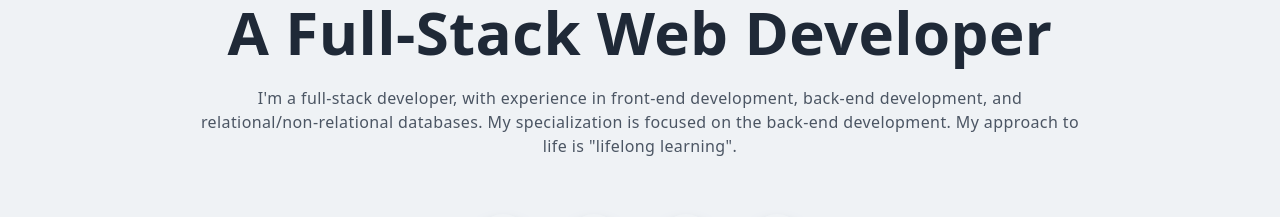
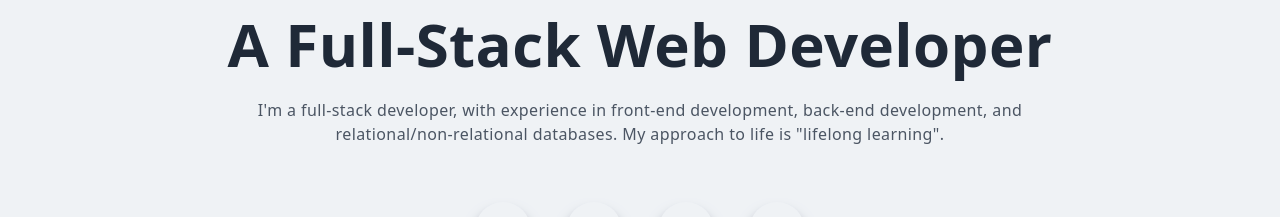
Before and after one commit to EmanuelCorreaAR/portfolio_nextjs, a Next.js app: page / in a window 1280 px wide. Shown: the part 304-521 px from the top of the page. Built offline with nearby package versions, Linux system fonts and the light colour scheme.

Commit message:
update main

```diff
--- a/components/Main.jsx
+++ b/components/Main.jsx
@@ -19,7 +19,7 @@ const Main = () => {
           <p className="py-4 text-gray-600 max-w-[70%] m-auto">
             I'm a full-stack developer, with experience in front-end
             development, back-end development, and relational/non-relational
-            databases. My specialization is focused on the back-end development.
+            databases.
             My approach to life is "lifelong learning".
           </p>
           <div className="flex items-center justify-between max-w-[330px] m-auto py-10">
```
